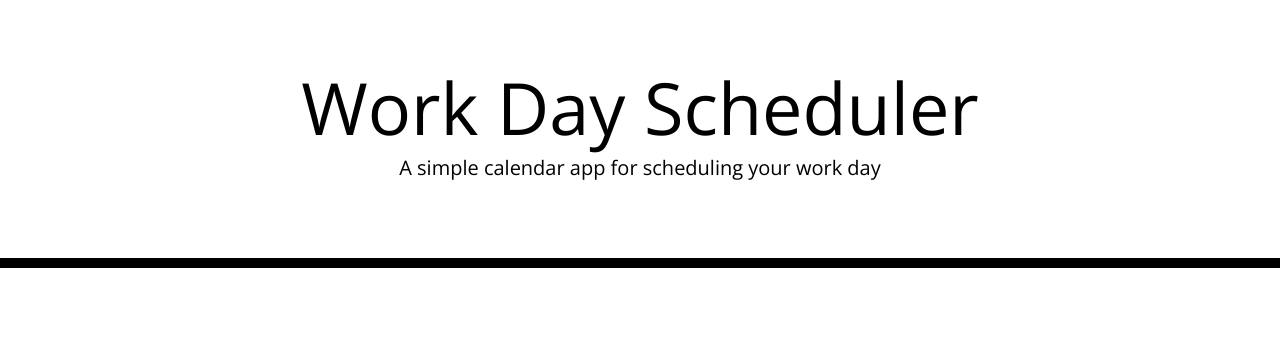
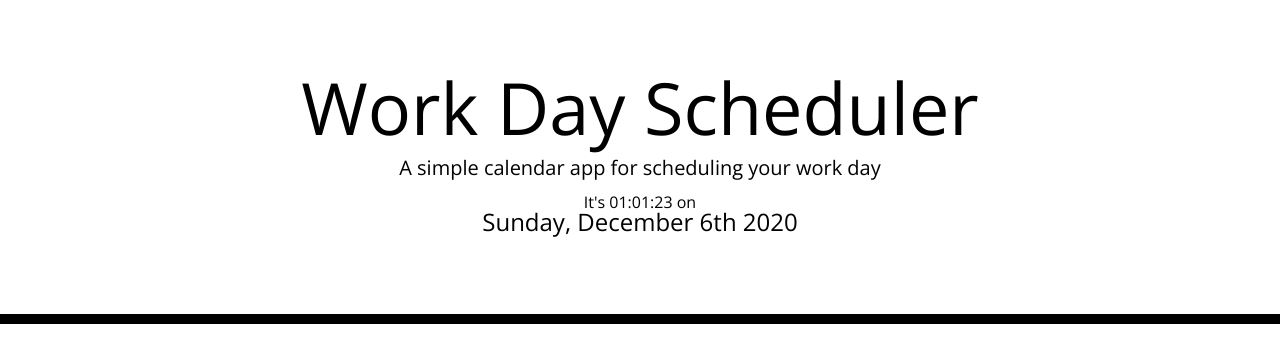
Before and after one commit to karajsch/day-planner, a plain HTML site: page index.html in a window 1280 px wide. Drawn offline with nearby package versions, Linux system fonts and the light colour scheme.

Commit message:
adding functional date and clock

```diff
--- a/index.html
+++ b/index.html
@@ -26,13 +26,16 @@
     <header class="jumbotron">
       <h1 class="display-3">Work Day Scheduler</h1>
       <p class="lead">A simple calendar app for scheduling your work day</p>
-      <p id="currentDay" class="lead"></p>
+      <div class="digital-clock"></div>
+      <p id="currentDay"></p>
     </header>
+
     <div class="container">
       <!-- Timeblocks go here -->
     </div>
 
     <script src="https://cdnjs.cloudflare.com/ajax/libs/jquery/3.2.1/jquery.min.js"></script>
     <script src="https://cdnjs.cloudflare.com/ajax/libs/moment.js/2.24.0/moment.min.js"></script>
+    <script src="script.js"></script>
   </body>
 </html>
--- /dev/null
+++ b/script.js
@@ -0,0 +1,38 @@
+let now = moment();
+
+var currentDay = document.getElementById("currentDay");
+
+currentDay.innerHTML = now.format("dddd, MMMM Do YYYY");
+
+$(document).ready(function () {
+  clockUpdate();
+  setInterval(clockUpdate, 1000);
+});
+
+function clockUpdate() {
+  var date = new Date();
+  $(".digital-clock").css({ color: "#000" });
+  function addZero(x) {
+    if (x < 10) {
+      return (x = "0" + x);
+    } else {
+      return x;
+    }
+  }
+
+  function twelveHour(x) {
+    if (x > 12) {
+      return (x = x - 12);
+    } else if (x == 0) {
+      return (x = 12);
+    } else {
+      return x;
+    }
+  }
+
+  var h = addZero(twelveHour(date.getHours()));
+  var m = addZero(date.getMinutes());
+  var s = addZero(date.getSeconds());
+
+  $(".digital-clock").text("It's " + h + ":" + m + ":" + s + " on ");
+}
--- a/style.css
+++ b/style.css
@@ -1,10 +1,10 @@
 body {
-  font-family: 'Open Sans', sans-serif;
+  font-family: "Open Sans", sans-serif;
   font-size: 16px;
   line-height: 1;
 }
 
-textarea{
+textarea {
   background: transparent;
   border: none;
   resize: none;
@@ -21,11 +21,15 @@ textarea{
   border-bottom: 10px solid black;
 }
 
-.description{
+#currentDay {
+  font-size: 24px;
+}
+
+.description {
   white-space: pre-wrap;
 }
 
-.time-block{
+.time-block {
   text-align: center;
   border-radius: 15px;
 }
@@ -33,7 +37,7 @@ textarea{
 .row {
   white-space: pre-wrap;
   height: 80px;
-  border-top: 1px solid white;;
+  border-top: 1px solid white;
 }
 
 .hour {
@@ -61,11 +65,11 @@ textarea{
   border-left: 1px solid black;
   border-top-right-radius: 15px;
   border-bottom-right-radius: 15px;
-  background-color: #06AED5;
+  background-color: #06aed5;
   color: white;
 }
 
 .saveBtn i:hover {
   font-size: 20px;
-  transition: all .3s ease-in-out;
+  transition: all 0.3s ease-in-out;
 }
```
